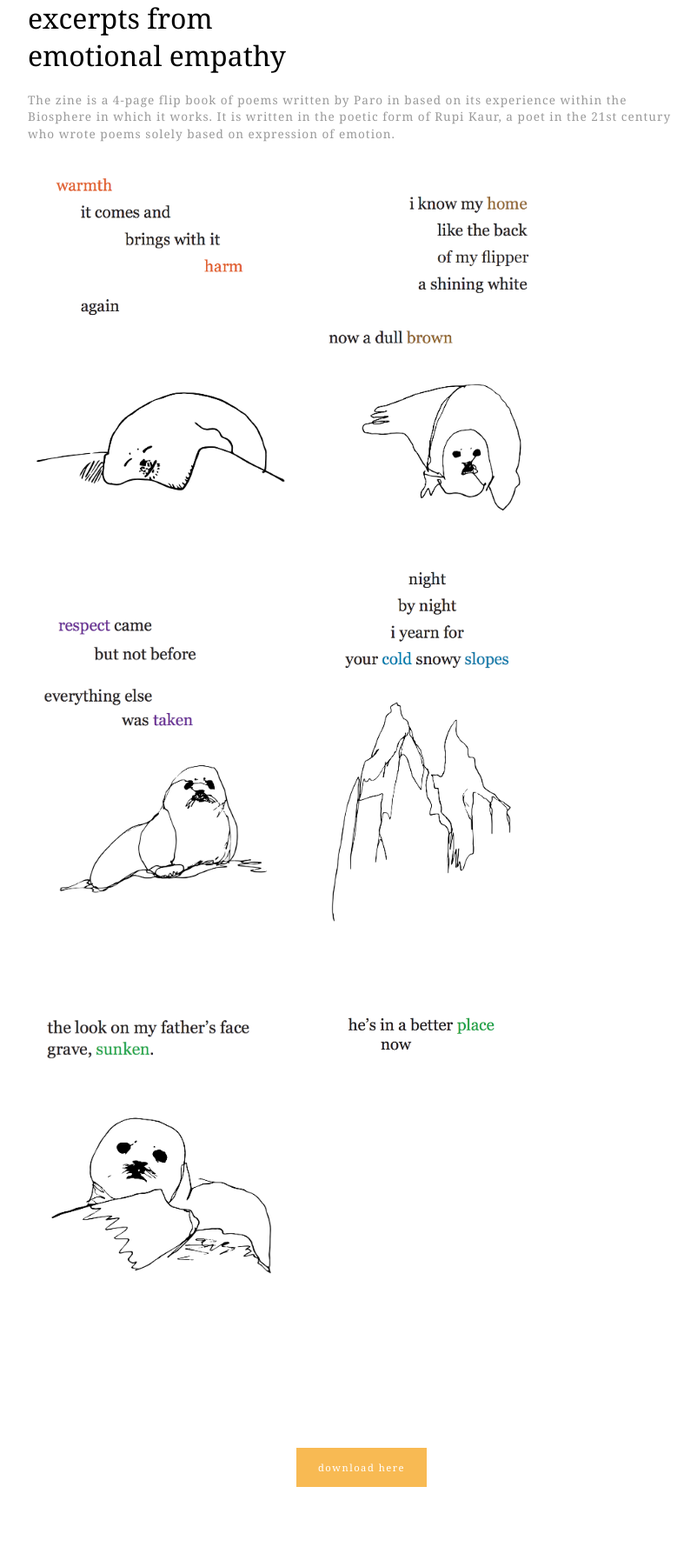
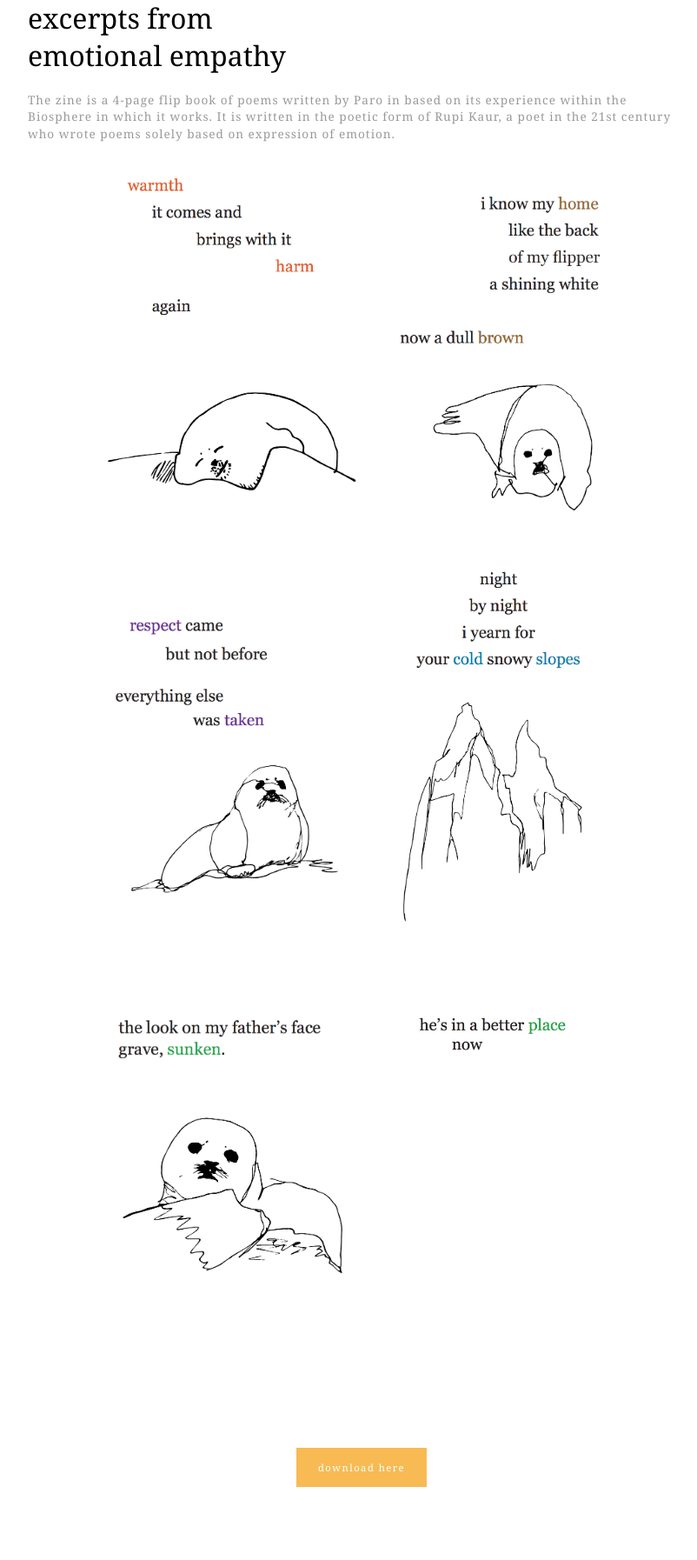
Before and after one commit to lmliu/parosorrow, a PHP site: page /index.html in a window 1280 px wide. Shown: the part 3634-5428 px from the top of the page at 87% size, without its empty margins (224-1026 px from the left). Run offline with PHP 8.4, Linux system fonts and the light colour scheme.

Commit message:
fixed alignment of photos

```diff
--- a/paorkaur.css
+++ b/paorkaur.css
@@ -180,11 +180,11 @@ img.photo-lib-img {
 /* poetry */
 div#poetry-photos {
   width: 100%;
-  margin: 0 auto;
+  text-align: center;
 }
 
 img.poetry-elem {
-  width: 300px;
+  max-width: 300px;
 
   vertical-align: top;
 }
```
